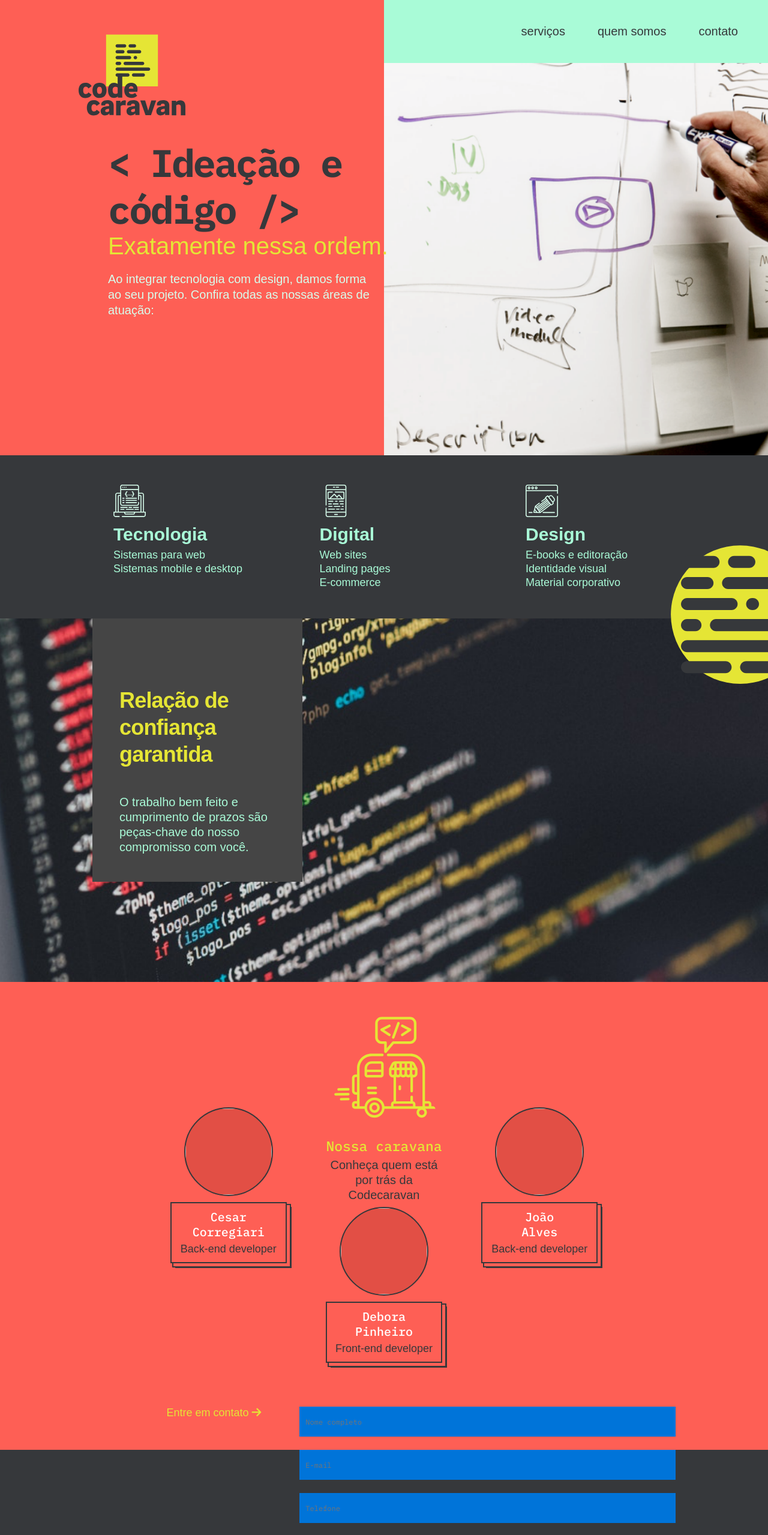
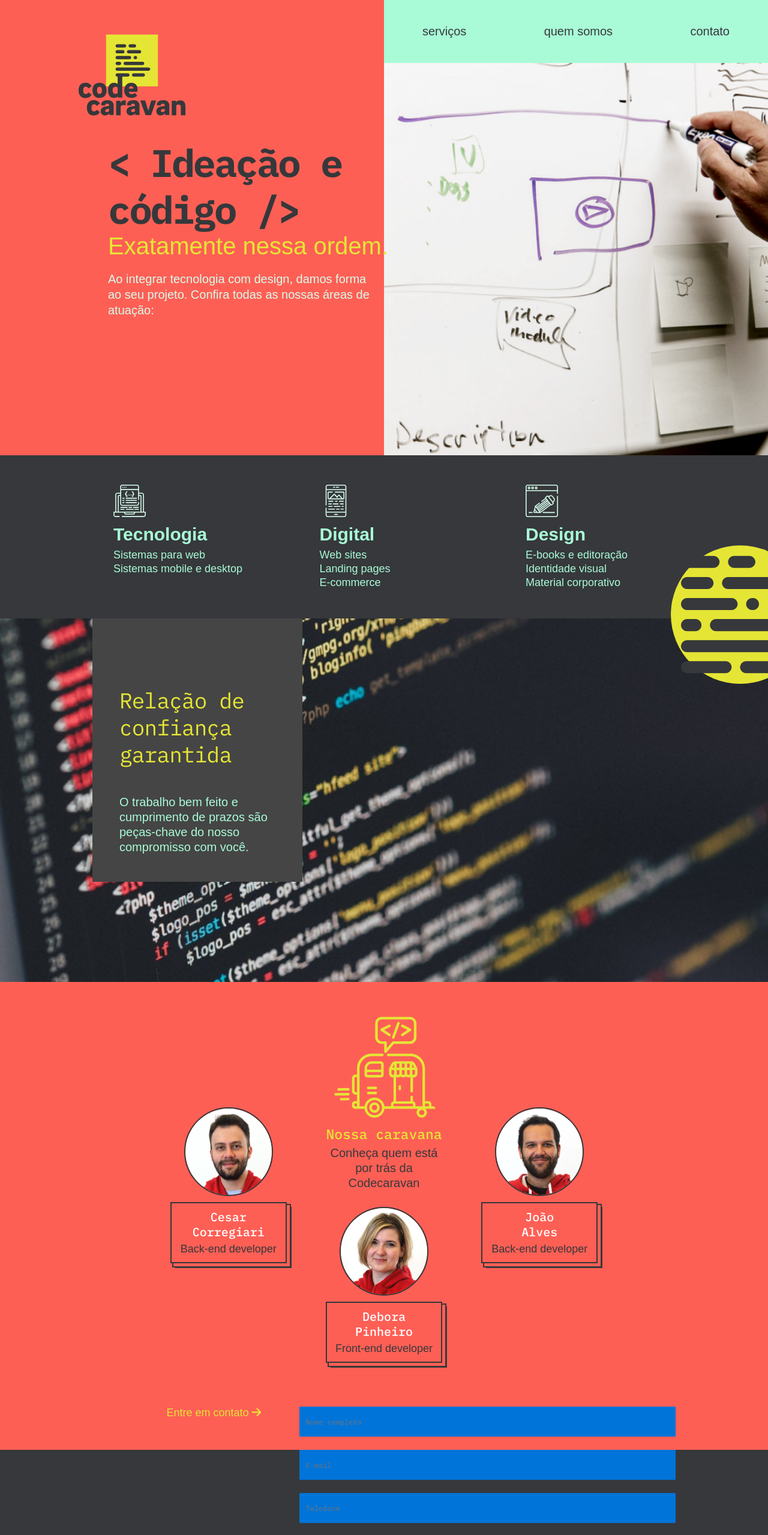
Before and after one commit to Code-Caravan/Landing-desktop, a plain HTML site: page index.html in a window 1280 px wide. Shown: the top 2559 px of the page at 60% size. Drawn offline with Linux system fonts and the light colour scheme; a web font is replaced by a local one.

Commit message:
Desktop front-end done

```diff
--- a/css/_banner2.scss
+++ b/css/_banner2.scss
@@ -20,7 +20,8 @@
       font-size: 36px;
       line-height: 45px;
       letter-spacing: -0.8px;
-      font-family: 'Muli', sans-serif;
+      font-family: 'IBM Plex Mono', monospace;
+      font-weight: 300;
     }
     p {
       align-self: flex-end;
--- a/css/_mixins.scss
+++ b/css/_mixins.scss
@@ -6,14 +6,7 @@ $width: 972px;
   line-height: 25px;
   font-weight: lighter;
   letter-spacing: 0;
-  a{
-    text-decoration: none;
-    color: $black;
-    &:hover{
-      color: $white;
-      text-shadow: 1px 1px 2px rgba(71, 92, 83, 0.2);
-    }
-  }
+
 }
 
 @mixin main_title {
@@ -46,7 +39,7 @@ $width: 972px;
   }
   img {
     display: block;
-    margin: 0 auto 20px auto;
+    margin: 0 auto;
   }
 }
 
--- a/css/_navbar.scss
+++ b/css/_navbar.scss
@@ -20,16 +20,29 @@ nav {
     display: flex;
     flex-direction: row;
     align-items: center;
-    justify-content: flex-end;
-    // margin: auto 0;
+    justify-content: space-between;
+    padding-left: 5%;
+    padding-right: 5%;
     height: 105px;
+    box-sizing: border-box;
     ul{
-
+      width: 100%;
+      margin: auto;
     }
-    li{
+    li {
       @include nav;
       display: inline-block;
-      margin-right: 50px;
+      margin-left: auto;
+    }
+
+    a {
+      @include nav;
+      text-decoration: none;
+      color: $black;
+      &:hover{
+        color: $white;
+        text-shadow: 1px 1px 2px rgba(71, 92, 83, 0.2);
+      }
     }
   }
 }
--- a/css/_our_caravan.scss
+++ b/css/_our_caravan.scss
@@ -9,11 +9,12 @@
   display: grid;
   grid-template-columns: 2fr 3fr 1fr 3fr 1fr 3fr 2fr;
   grid-template-rows: 42px repeat(8, 1fr);
+  align-items: start;
 
   .card_main {
     grid-column: 4 / 5;
     grid-row: 2 / 4;
-
+    align-self: start;
     @include caravan_card_main;
   }
 
--- a/index.html
+++ b/index.html
@@ -13,11 +13,9 @@
       <img src="./img/codecaravan-logo-square-10.svg" alt="Code Caravan logo">
     </div>
     <div class="nav__menu">
-      <ul>
-        <li><a href="#services">serviços</a></li>
-        <li><a href="#caravan">quem somos</a></li>
-        <li><a href="#contact">contato</a></li>
-      </ul>
+        <div><a href="#services">serviços</a></div>
+        <div><a href="#caravan">quem somos</a></div>
+        <div><a href="#contact">contato</a></div>
     </div>
   </nav>
   <div class="banner">
@@ -80,21 +78,21 @@
         <p>Conheça quem está por trás da Codecaravan</p>
       </div>
       <div class="card_cesar">
-        <img src="#" alt="">
+        <img src="./img/Cesar@2x.png" alt="Cesar Corregiari">
         <div class="border">
           <h3>Cesar Corregiari</h3>
           <p>Back-end developer</p>
         </div>
       </div>
       <div class="card_debora">
-        <img src="#" alt="">
+        <img src="./img/Debora@2x.png" alt="Debora Alves">
         <div class="border">
           <h3>Debora Pinheiro</h3>
           <p>Front-end developer</p>
         </div>
       </div>
       <div class="card_joao">
-        <img src="#" alt="">
+        <img src="./img/Joao@2x.png" alt="João Alves">
         <div class="border">
           <h3>João<br>Alves</h3>
           <p>Back-end developer</p>
```
Also changed, not shown: css/main.css, img/Cesar@1x.png (added), img/Cesar@2x.png (added), img/Debora@1x.png (added), img/Debora@2x.png (added), img/Joao@1x.png (added), img/Joao@2x.png (added), 1 other file.
